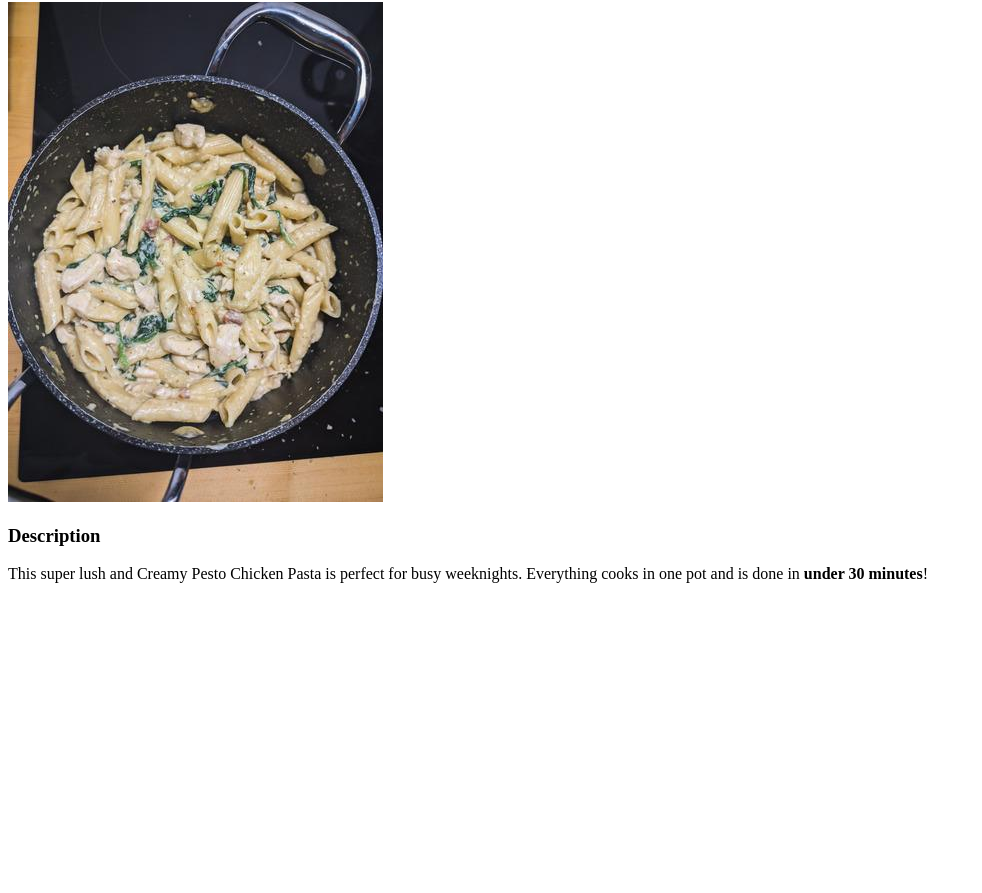
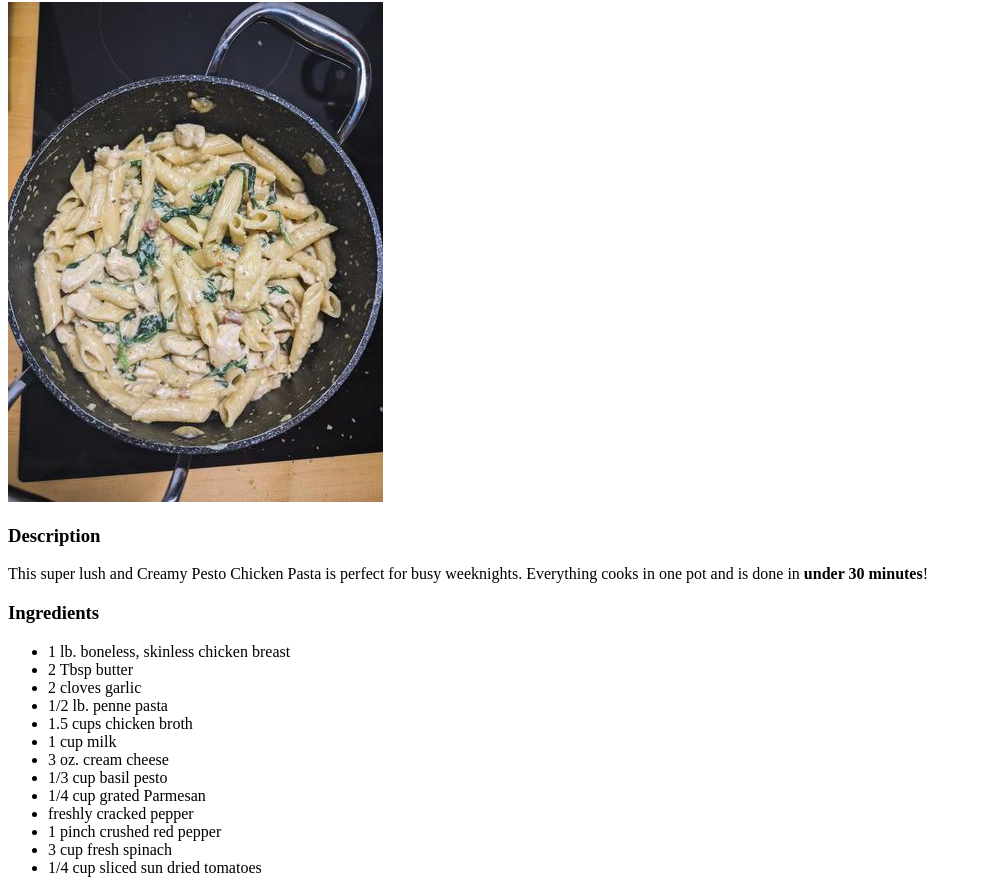
Before and after one commit to mafrib/odin-recipes, a plain HTML site: page recipes/pesto-chicken-pasta.html in a window 1280 px wide. Shown: the part 78-971 px from the top of the page, without its empty margins (0-982 px from the left). Before the commit the page ends 800 px from the top, so only its background shows below. Drawn offline with Linux system fonts and the light colour scheme.

Commit message:
Add ingredients list

```diff
--- a/recipes/pesto-chicken-pasta.html
+++ b/recipes/pesto-chicken-pasta.html
@@ -11,5 +11,21 @@
   <p>This super lush and Creamy Pesto Chicken Pasta is perfect for
   busy weeknights. Everything cooks in one pot and is done in
   <strong>under 30 minutes</strong>!</p>
+  <h3>Ingredients</h3>
+  <ul>
+    <li>1 lb. boneless, skinless chicken breast</li>
+    <li>2 Tbsp butter</li>
+    <li>2 cloves garlic</li>
+    <li>1/2 lb. penne pasta</li>
+    <li>1.5 cups chicken broth</li>
+    <li>1 cup milk</li>
+    <li>3 oz. cream cheese</li>
+    <li>1/3 cup basil pesto</li>
+    <li>1/4 cup grated Parmesan</li>
+    <li>freshly cracked pepper</li>
+    <li>1 pinch crushed red pepper</li>
+    <li>3 cup fresh spinach</li>
+    <li>1/4 cup sliced sun dried tomatoes</li>
+  </ul>
 </body>
 </html>
```
